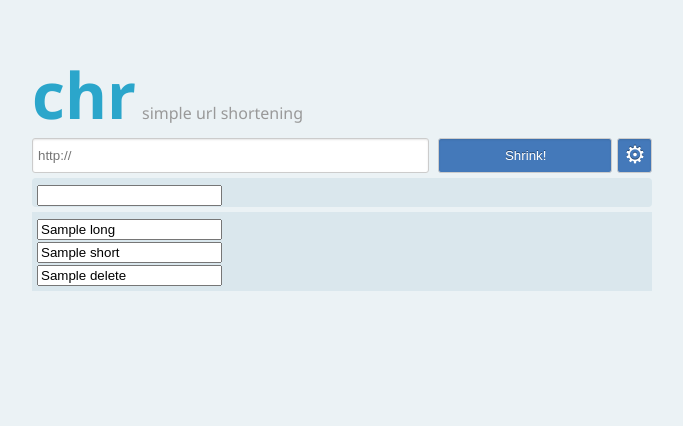
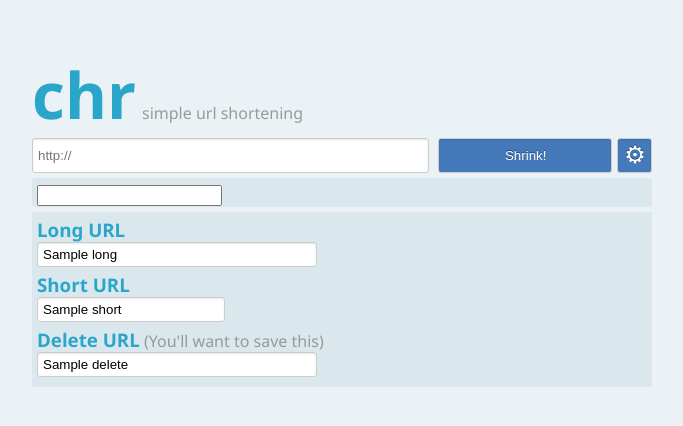
Before and after one commit to sysr-q/chr, a Flask app: template chrso/templates/index.html in a window 1280 px wide. Shown: the top 426 px of the page, without its empty margins (298-981 px from the left). Run offline with Flask 2, Linux system fonts and the light colour scheme; the template is opened without the code that fills it: most values are stand-ins (such as "Sample title", 1, 10 or a date in 2020); form fields are guessed from the names that the template uses; parts of the project's set-up code (start-up, migrations or seed data) failed here and were passed over; some libraries are stand-ins or nearby versions.

Commit message:
Tidied up CSS and prettied the resulting URL stuff.

```diff
--- a/chrso/static/chr.css
+++ b/chrso/static/chr.css
@@ -63,6 +63,7 @@ label, button, input[type="checkbox"], input[type="button"] {
 /* Everyone Approved Lack-Of-Underlined-Links */
 a {
     text-decoration: none;
+    color: inherit;
 }
 
 /* These button rules should probably be cleaned up */
@@ -169,8 +170,22 @@ a {
     margin-top: 5px;
 }
 
-.result .short {
+.result-header {
+    color: #2BA6CB;
+    display: inline-block;
+    margin: 0 auto;
+}
 
+.result-sub-header {
+    color: #999;
+}
+
+.result .bigger {
+    width: 280px;
+}
+
+.result input[type="text"].pretty {
+    height: 25px;
 }
 
 /* main functionality - inputs */
@@ -210,7 +225,6 @@ span.resize-test {
 }
 
 #customize-extras, #chr-recaptcha {
-    /*display: none;*/
     background-color: #dae7ed;
     width: 100%;
     padding: 5px;
@@ -233,242 +247,3 @@ input[type="checkbox"] {
     position: relative;
     top: 2px;
 }
-
-/* OLD CSS * /
-* {
-    box-sizing: border-box;
-    -moz-box-sizing: border-box;
-    -webkit-box-sizing: border-box;
-}
-
-.transition, input {
-    transition: all 0.15s linear 0s;
-}
-
-input[type="text"]:focus {
-    background-color: #FAFAFA;
-}
-
-#chr-header {
-    color: #2BA6CB;
-    font-size: 400%;
-    margin-bottom: 0;
-}
-
-.chr-noscript {
-    color: #E03A09;
-    font-size: 200%;
-    font-weight: bold;
-}
-
-.chr-button-shrink {
-    width: 80px;
-    height: 30px;
-
-    float: right;
-    margin: 0;
-    padding: 0 auto;
-
-    /*background: none repeat scroll 0 0 #2BA6CB;
-    border: 1px solid #1E728C;
-    border-radius: 2px 2px 2px 2px;
-    box-shadow: 1px 1px 1px rgba(255, 255, 255, 0.5) inset;
-    color: #FFFFFF;
-    cursor: pointer;
-    display: inline-block;
-    font-weight: bold;
-    line-height: 1;
-    position: relative;
-    text-align: center;
-    text-decoration: none;
-    transition: background-color 0.15s ease-in-out 0s;* /
-}
-
-.chr-text-long {
-    width: 80%;
-    height: 30px;
-    background-color: #FFFFFF;
-    padding: 2px 4px 2px 4px;
-    border-radius: 2px 2px 2px 2px;
-    display: inline-block;
-    margin-bottom: 5px;
-    box-shadow: 0 1px 2px rgba(0, 0, 0, 0.1) inset;
-    border: 1px solid #CCCCCC;
-}
-
-.close-btn, .pointer {
-    cursor: pointer;
-}
-
-.shorten {
-    width: 70%;
-}
-.shorten-lots {
-    width: 50%;
-}
-
-.chr-text-short {
-    width: 80px;
-    height: 28px;
-    margin-right: 5px;
-    padding: 2px 4px 2px 4px;
-    float: left;
-    background-color: #FFFFFF;
-    border-radius: 2px 2px 2px 2px;
-    display: block;
-    box-shadow: 0 1px 2px rgba(0, 0, 0, 0.1) inset;
-    border: 1px solid #CCCCCC;
-}
-
-.chr-check-delete {
-    height: 28px;
-    display: inline-block; /* so it doesn't bump out .chr-button-shrink * /
-}
-
-.chr-check-delete label {
-    display: block;
-    float: left;
-    padding-right: 10px;
-    white-space: nowrap;
-}
-
-.chr-check-delete input {
-    vertical-align: middle;
-}
-
-.chr-check-delete label span {
-    vertical-align: middle;
-}
-
-
-.chr-button-shrink[disabled="disabled"], .chr-button-shrink.disabled {
-    background: none repeat scroll 0 0 #c0c0c0;
-    color: #000000;
-}
-
-div#chr-results-group {
-    margin-top: 10px;
-}
-
-div.chr-result {
-    width: 100%;
-    padding: 5px;
-    margin-bottom: 10px;
-    background-color: #C8DBE4;
-    border: 1px solid #CCCCCC;
-    border-radius: 5px 5px 5px 5px;
-}
-
-div.chr-result div {
-    margin: 0;
-    padding: 0;
-    line-height: 18px;
-    height: 51px;
-}
-
-div.chr-result div > h3 {
-    font-size: 15px;
-    font-weight: bold;
-    line-height: 18px;
-    margin: 0px 0px 0px 2px;
-}
-
-div.chr-result div > input[type="text"] {
-    border: 0 none;
-    border-radius: 2px 2px 2px 2px;
-    font-size: 14px;
-    line-height: 14px;
-    margin-bottom: 5px;
-    padding: 6px;
-    padding-right: 0px;
-    width: 100%;
-    max-width: 100%;
-    font-family: inherit;
-}
-
-span.resize-test {
-    font-family: inherit;
-    font-size: 14px;
-    line-height: 14px;
-}
-
-body {
-    font-family: 'Segoe UI', Helvetica, Arial, sans-serif;
-    font-size: 13px;
-    background-color: #EBF2F5;
-    color: #6F6F6F;
-    margin: 0 auto;
-}
-
-.container_12 {
-    color: #000000;
-    background-color: #EBF2F5;
-}
-
-.content {
-
-}
-
-a {
-    text-decoration: none;
-    font-weight: bold;
-}
-
-a:link {
-    color: #1F1F1F;
-}
-
-a:visited {
-    color: #5C5C5C;
-}
-
-a:hover, a:active {
-    color: #757575;
-}
-
-a.no_hover:link, a.no_hover:hover, a.no_hover:visited, a.no_hover:active {
-    color: inherit;
-}
-
-/* NSA approved flashes; srsly * /
-#flashes {
-    position: fixed;
-    top: 0px;
-    left: 0px;
-    margin: 0 auto;
-    padding: 0;
-    width: 100%;
-}
-
-.flash {
-    position: relative;
-    top: 0px;
-    left: 0px;
-    border: 1px solid;
-    margin: 0px;
-    padding: 8px 8px 8px 8px;
-    width: 100%;
-    font: bold 14px verdana;
-    -moz-box-shadow-bottom: 0 0 5px #888;
-    -webkit-box-shadow-bottom: 0 0 5px#888;
-    box-shadow-bottom: 0 0 5px #888;
-    text-shadow: 2px 2px 2px #ccc;
-    z-index: 1000; /* Above everything! * /
-}
-
-.flash-info {
-    color: #00529B;
-    background: #BDE5F8;
-}
-.flash-success {
-    color: #4F8A10;
-    background: #DFF2BF;
-}
-.flash-warning {
-    color: #9F6000;
-    background: #FEEFB3;
-}
-.flash-error {
-    color: #D8000C;
-    background: #FFBABA;
-}
--- a/chrso/templates/index.html
+++ b/chrso/templates/index.html
@@ -3,9 +3,6 @@
 {% block head %}
 {{ super() }}
 <link rel="stylesheet" href="http://code.jquery.com/ui/1.9.2/themes/base/jquery-ui.css" />
-<script type="text/javascript">
-window.chrso = window.chrso || {};
-</script>
 <script type="text/javascript" src="{{ url_for('.static', filename='index.js') }}"></script>
 {% endblock %}
 
@@ -17,7 +14,7 @@ window.chrso = window.chrso || {};
 	You can! chr is open source, under the MIT license!
 	https://github.com/plausibility/chr
 -->
-<h1 id="chr-header">{{ chr_header() }}</h1><span id="chr-sub-heading">{{ chr_sub_header() }}</span>
+<h1 id="chr-header"><a href="{{ url_for("index") }}">{{ chr_header() }}</a></h1><span id="chr-sub-heading">{{ chr_sub_header() }}</span>
 
 {# Form related data:
 	- url: the URL we want to shorten (text)
@@ -57,10 +54,17 @@ window.chrso = window.chrso || {};
 {% if url %}
 <div id="results">
 	<div class="result">
-		<input type="text" class="long" value="{{ url.long }}"/><br>
-		<input type="text" class="short" value="{{ url.short }}"/><br>
-		<input type="text" class="delete" value="{{ url.delete }}"/><br>
-		{% if not url.burn %}<input type="text" class="stats" value="{{ url.stats }}"/><br>{% endif %}
+		<h3 class="result-header">Long URL</h3><br>
+		<input type="text" class="pretty long bigger" value="{{ url.long }}"/><br>
+		<h3 class="result-header">Short URL</h3><br>
+		<input type="text" class="pretty short" value="{{ url.short }}"/><br>
+		<h3 class="result-header eek">Delete URL</h3>
+		<span class="result-sub-header">(You'll want to save this)</span><br>
+		<input type="text" class="pretty delete bigger" value="{{ url.delete }}"/><br>
+		{% if not url.burn -%}
+		<h3 class="result-header">Statistics URL</h3><br>
+		<input type="text" class="pretty stats" value="{{ url.stats }}"/><br>
+		{%- endif %}
 	</div>
 </div>
 {% endif %}
```
